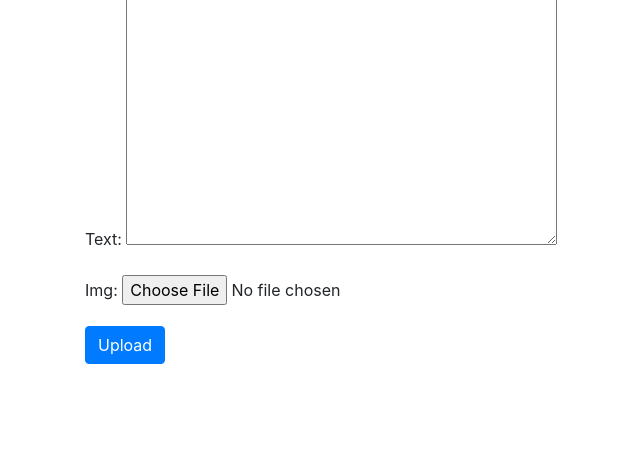
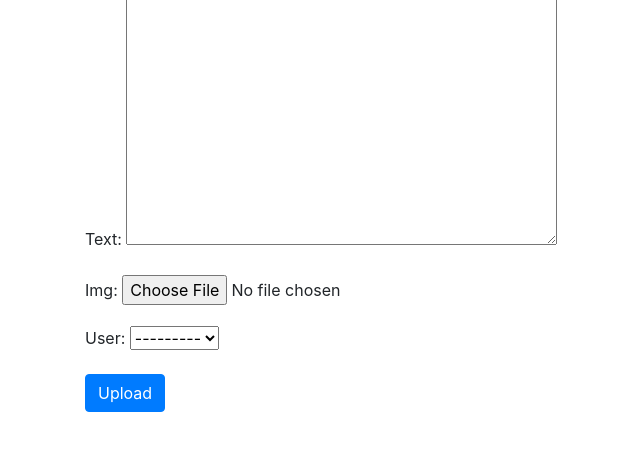
Before and after one commit to mindobiee/DjangoProject, a Django app: page /photo/create/ in a window 1280 px wide. Shown: the part 91-542 px from the top of the page, without its empty margins (190-830 px from the left). Run offline with Django 3.2, Linux system fonts and the light colour scheme; data comes from the database, SQL or seed files in the repository; both versions use the stored data as it was after the commit; some libraries are stand-ins or nearby versions.

Commit message:
photo에 user정보 추가

```diff
--- a/insta/photo/models.py
+++ b/insta/photo/models.py
@@ -1,12 +1,16 @@
+from django.contrib.auth.models import User
 from django.db import models
 
 
 # Create your models here.
+
+
 class Photo(models.Model):
     text = models.TextField(blank=True)
     img = models.ImageField(upload_to='timeline_photo/%Y/%m/%d')
     created = models.DateTimeField(auto_now_add=True)
     updated_date = models.DateTimeField(auto_now=True)
+    user = models.ForeignKey(User, on_delete=models.CASCADE, related_name='user')
 
     def __str__(self):
         return self.text
--- a/insta/photo/templates/photo/photo_list.html
+++ b/insta/photo/templates/photo/photo_list.html
@@ -8,6 +8,7 @@
 
             <div class="card">
                 <div class="card-header">
+                    <p class="card-text">{{ object.user }}</p>
                 </div>
                 <img src="{{ object.img.url }}" class="card-img-top" alt="...">
 
--- a/insta/photo/views.py
+++ b/insta/photo/views.py
@@ -11,7 +11,7 @@ from .models import Photo
 
 class PhotoCreate(CreateView):
     model = Photo
-    fields = ['text', 'img']
+    fields = ['text', 'img', 'user']
     template_name_suffix = '_create'
     success_url = '/photo'
 
```
Also changed, not shown: insta/db.sqlite3, insta/media/timeline_photo/2020/10/25/4cfe5c49-facc-4f98-8955-23772078dfc2.jpg (deleted), insta/media/timeline_photo/2020/10/25/4cfe5c49-facc-4f98-8955-23772078dfc2_EnUfhaa.jpg (deleted), insta/media/timeline_photo/2020/10/25/l_2019112901003607500286631.jpg (deleted), insta/media/timeline_photo/2020/10/25/l_2019112901003607500286631_Vftii1I.jpg (deleted), insta/photo/migrations/0001_initial.py, insta/photo/migrations/0002_photo_updated_date.py (deleted), insta/photo/migrations/0002_photo_user.py (added).
